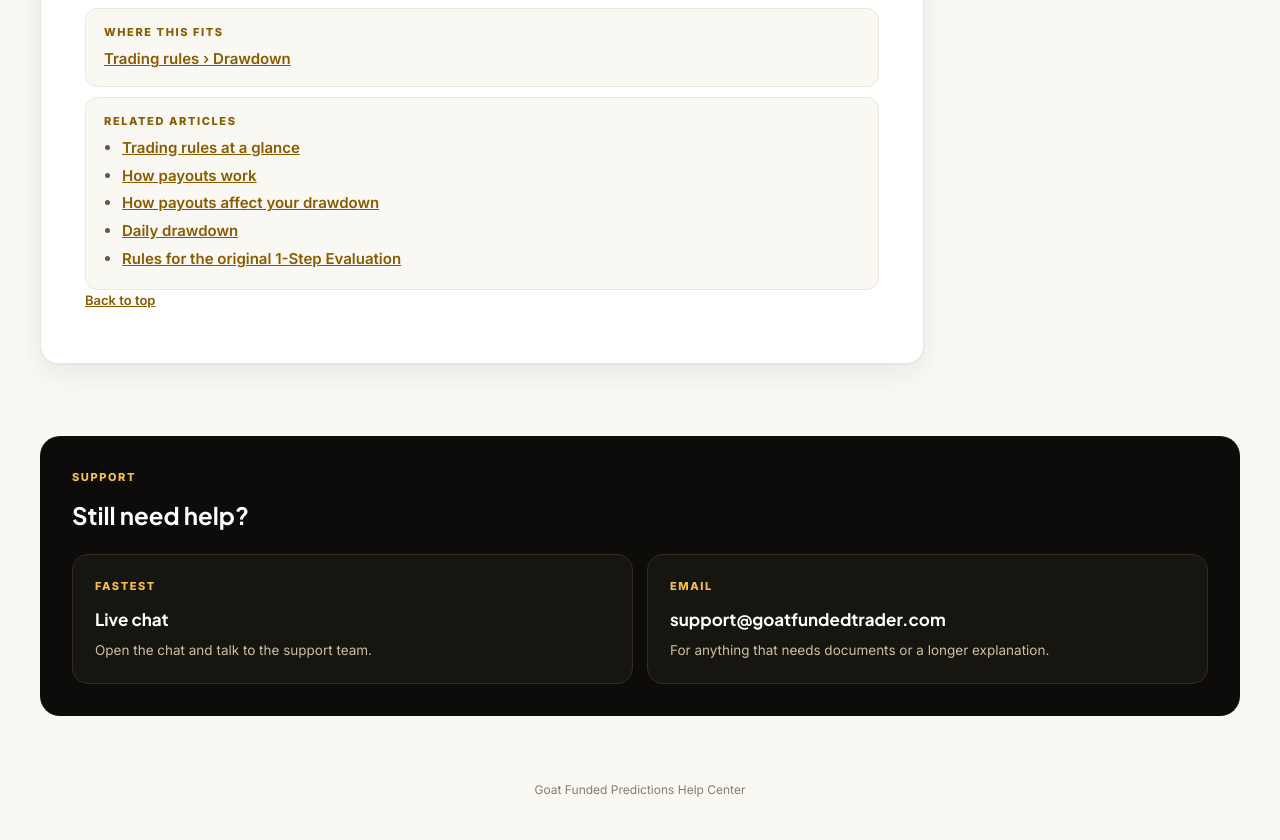
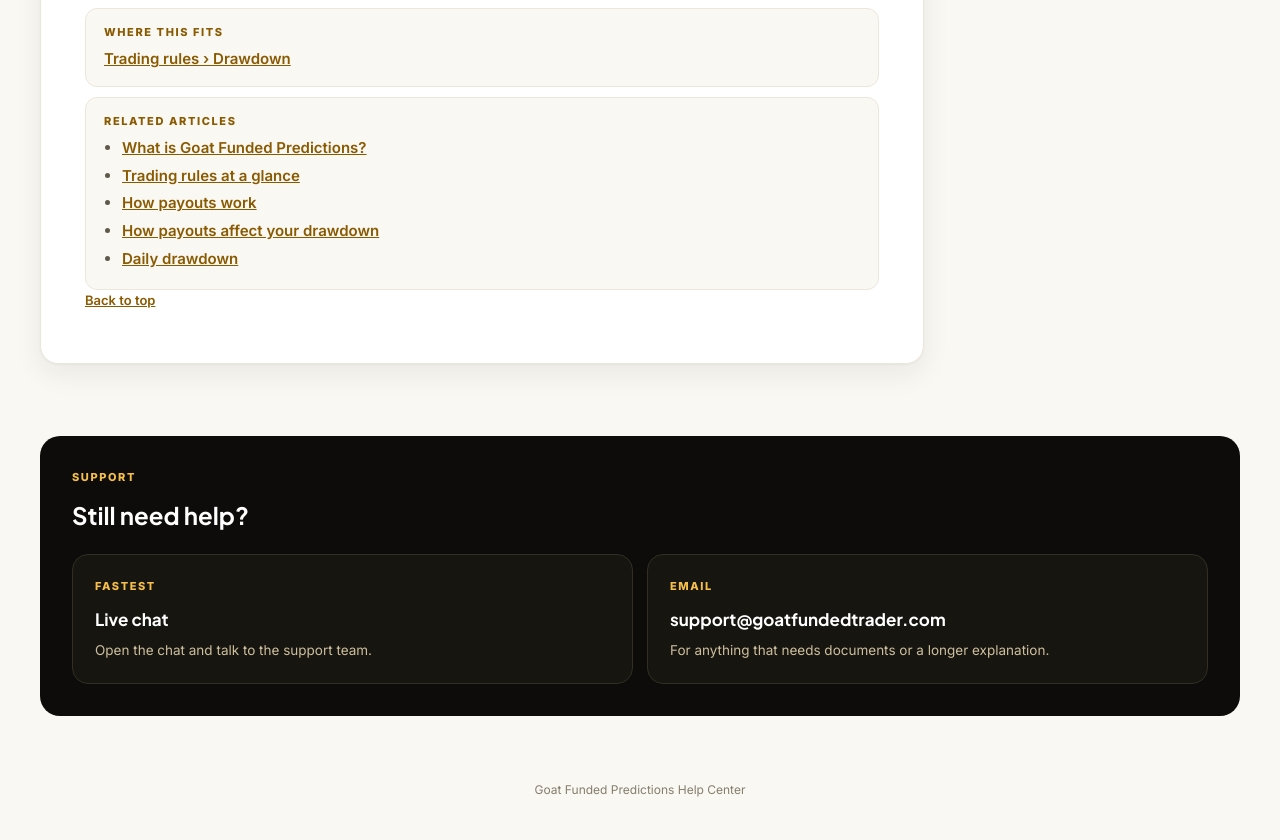
Before and after one commit to ttspjm/gfp-help-center, a plain HTML site: page en/articles/17724562-maximum-drawdown.html in a window 1280 px wide. Shown: the part 1400-2240 px from the top of the page. Drawn offline with Linux system fonts and the light colour scheme.

Commit message:
Sync from Intercom 2026-11-24T22:35Z

```diff
--- a/en/articles/17724562-maximum-drawdown.html
+++ b/en/articles/17724562-maximum-drawdown.html
@@ -45,7 +45,7 @@
 <p>Starter uses the same trailing method as GOAT at 4%, or $100. The floor starts at $2,400 and locks at $2,500 once it gets there.</p>
 <div class="article-end">
 <nav class="in-tab" aria-label="Where this fits"><div class="eyebrow">Where this fits</div><p><a href="../../trading-rules.html#a-17724562">Trading rules › Drawdown</a></p></nav>
-<nav class="in-tab" aria-label="Related articles"><div class="eyebrow">Related articles</div><ul><li><a href="../../en/articles/17724561-trading-rules-at-a-glance">Trading rules at a glance</a></li><li><a href="../../en/articles/17724568-how-payouts-work">How payouts work</a></li><li><a href="../../en/articles/17724570-how-payouts-affect-your-drawdown">How payouts affect your drawdown</a></li><li><a href="../../en/articles/17743746-daily-drawdown">Daily drawdown</a></li><li><a href="../../en/articles/18246194-rules-for-the-original-1-step-evaluation">Rules for the original 1-Step Evaluation</a></li></ul></nav>
+<nav class="in-tab" aria-label="Related articles"><div class="eyebrow">Related articles</div><ul><li><a href="../../en/articles/17724557-what-is-goat-funded-predictions">What is Goat Funded Predictions?</a></li><li><a href="../../en/articles/17724561-trading-rules-at-a-glance">Trading rules at a glance</a></li><li><a href="../../en/articles/17724568-how-payouts-work">How payouts work</a></li><li><a href="../../en/articles/17724570-how-payouts-affect-your-drawdown">How payouts affect your drawdown</a></li><li><a href="../../en/articles/17743746-daily-drawdown">Daily drawdown</a></li></ul></nav>
 </div>
 <p class="to-top"><a href="#top">Back to top</a></p>
 </main>
```
Also changed, not shown: 1 other file.
